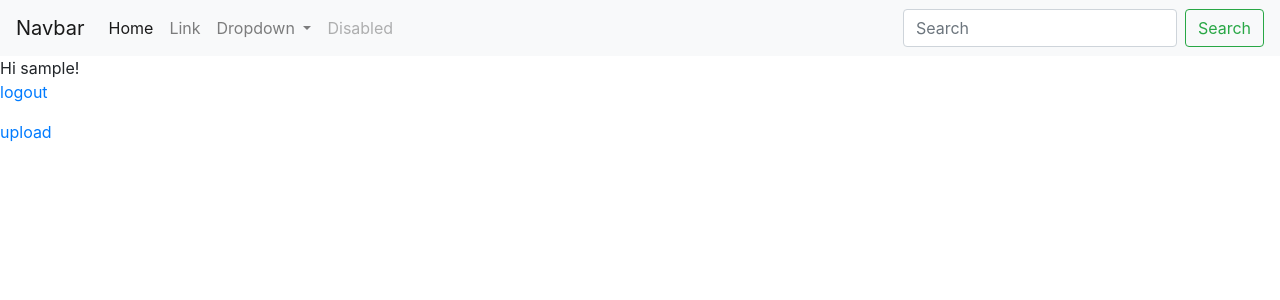
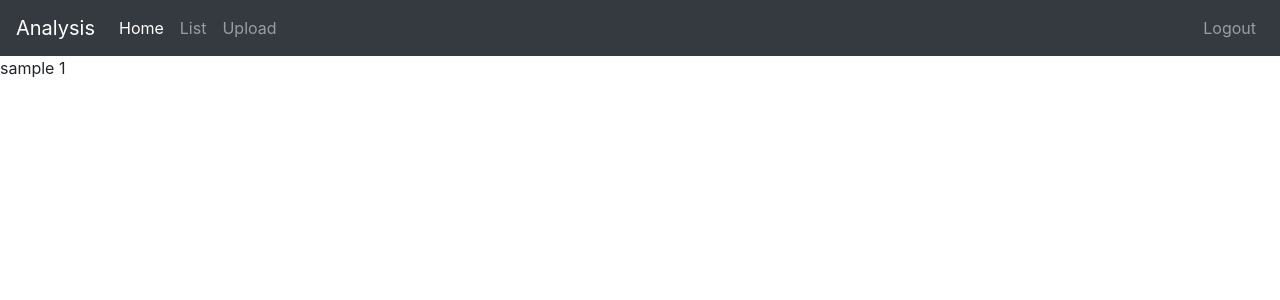
Before and after one commit to Akihisa-Watanabe/Analytics_app, a Django app: page / in a window 1280 px wide. Shown: the top 300 px of the page. Run offline with Django 3.2, Linux system fonts and the light colour scheme; the visitor is signed in with stand-in values (Sample User, id 1); some libraries are stand-ins or nearby versions.

Commit message:
Update home.html

```diff
--- a/AnalyticsApp/templates/home.html
+++ b/AnalyticsApp/templates/home.html
@@ -5,59 +5,45 @@
     <meta name="viewport" content="width=device-width, initial-scale=1, shrink-to-fit=no">
     <link rel="stylesheet" href="https://stackpath.bootstrapcdn.com/bootstrap/4.4.1/css/bootstrap.min.css" integrity="sha384-Vkoo8x4CGsO3+Hhxv8T/Q5PaXtkKtu6ug5TOeNV6gBiFeWPGFN9MuhOf23Q9Ifjh" crossorigin="anonymous">
     <title>{% block title %}Home{% endblock %}</title>
-    {% block content %}
+
   </head>
   <body>
-    <nav class="navbar navbar-expand-lg navbar-light bg-light">
-  <a class="navbar-brand" href="#">Navbar</a>
+    {% if user.is_authenticated %}
+  <nav class="navbar navbar-expand-lg navbar-dark bg-dark">
+    <a class="navbar-brand" href="{% url 'home'%}">Analysis</a>
     <button class="navbar-toggler" type="button" data-toggle="collapse" data-target="#navbarSupportedContent" aria-controls="navbarSupportedContent" aria-expanded="false" aria-label="Toggle navigation">
       <span class="navbar-toggler-icon"></span>
       </button>
 
     <div class="collapse navbar-collapse" id="navbarSupportedContent">
-    <ul class="navbar-nav mr-auto">
+      <ul class="navbar-nav mr-auto　">
         <li class="nav-item active">
-        <a class="nav-link" href="#">Home <span class="sr-only">(current)</span></a>
+          <a class="nav-link" href="{% url 'home'%}">Home <span class="sr-only">(current)</span></a>
         </li>
         <li class="nav-item">
-        <a class="nav-link" href="#">Link</a>
-      </li>
-      <li class="nav-item dropdown">
-        <a class="nav-link dropdown-toggle" href="#" id="navbarDropdown" role="button" data-toggle="dropdown" aria-haspopup="true" aria-expanded="false">
-          Dropdown
-        </a>
-        <div class="dropdown-menu" aria-labelledby="navbarDropdown">
-          <a class="dropdown-item" href="#">Action</a>
-          <a class="dropdown-item" href="#">Another action</a>
-          <div class="dropdown-divider"></div>
-          <a class="dropdown-item" href="#">Something else here</a>
-        </div>
+          <a class="nav-link" href={% url 'uploads:index'%}>List</a>
         </li>
         <li class="nav-item">
-        <a class="nav-link disabled" href="#" tabindex="-1" aria-disabled="true">Disabled</a>
+        <a class="nav-link" href={% url 'uploads:upload'%}>Upload</a>
         </li>
     </ul>
-    <form class="form-inline my-2 my-lg-0">
-      <input class="form-control mr-sm-2" type="search" placeholder="Search" aria-label="Search">
-      <button class="btn btn-outline-success my-2 my-sm-0" type="submit">Search</button>
-    </form>
   </div>
+  <ul class="navbar-nav">
+    <li class="nav-item">
+      <a class="nav-link" href="{% url 'account_logout' %}">Logout</a>
+    </li>
 </nav>
-    {% if user.is_authenticated %}
-      Hi {{ user.username }}!
-      <p><a href="{% url 'account_logout' %}">logout</a></p>
-      <a href="{% url 'uploads:upload' %}">upload</a>
+{{user}}
+{{user.id}}
 {% else %}
   <p>You are not logged in</p>
   <a href="{% url 'account_login' %}">login</a>
-
     {% endif %}
+        {% block content %}
     {% endblock %}
-  </body>
-</html>
-
-
 
 <script src="https://code.jquery.com/jquery-3.4.1.slim.min.js" integrity="sha384-J6qa4849blE2+poT4WnyKhv5vZF5SrPo0iEjwBvKU7imGFAV0wwj1yYfoRSJoZ+n" crossorigin="anonymous"></script>
 <script src="https://cdn.jsdelivr.net/npm/popper.js@1.16.0/dist/umd/popper.min.js" integrity="sha384-Q6E9RHvbIyZFJoft+2mJbHaEWldlvI9IOYy5n3zV9zzTtmI3UksdQRVvoxMfooAo" crossorigin="anonymous"></script>
 <script src="https://stackpath.bootstrapcdn.com/bootstrap/4.4.1/js/bootstrap.min.js" integrity="sha384-wfSDF2E50Y2D1uUdj0O3uMBJnjuUD4Ih7YwaYd1iqfktj0Uod8GCExl3Og8ifwB6" crossorigin="anonymous"></script>
+</body>
+</html>
```
Lines whose indentation alone changed are shown as unchanged.
